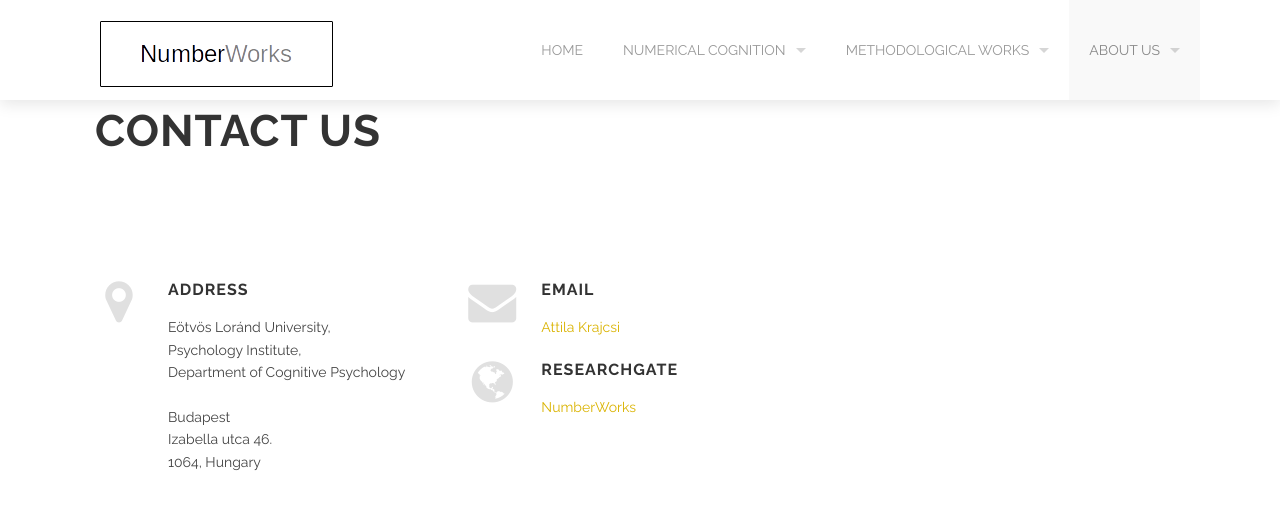
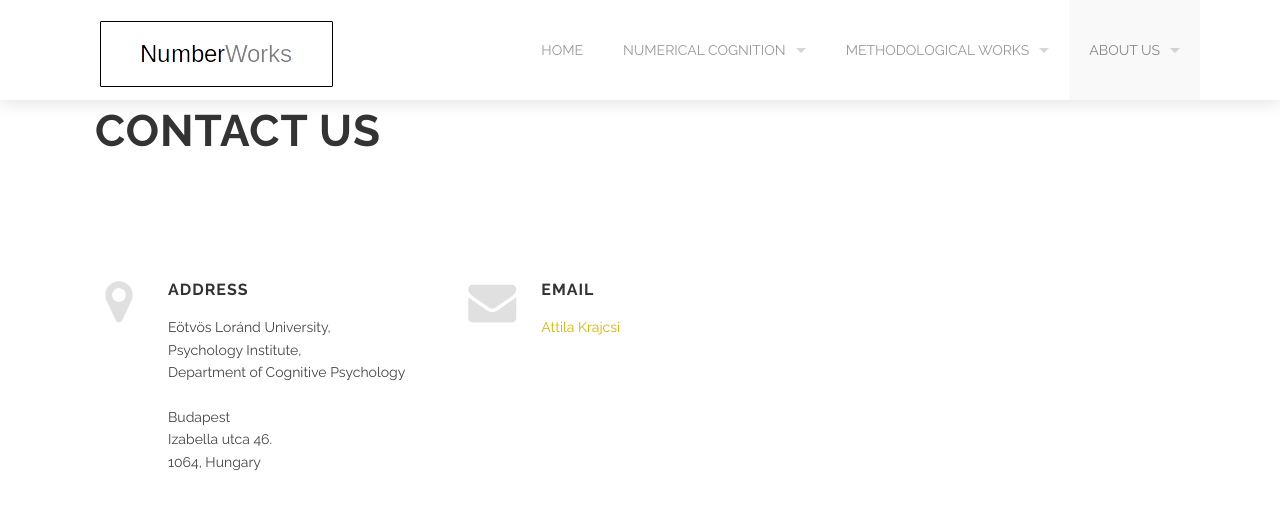
Before and after one commit to theNumberWorks/numberworks_website, a Jekyll site: the page built from contact.md, in a window 1280 px wide. Shown: the top 531 px of the page. Built offline with Jekyll 4.4.1, drawn with Linux system fonts in a browser that asks for light colours; grey boxes are pictures that could not be loaded.

Commit message:
Update contact.md

```diff
--- a/contact.md
+++ b/contact.md
@@ -23,9 +23,6 @@ section_id: about
             <i class='fa fa-envelope'></i>
             <h3>Email</h3>
             <p><a href="mailto:krajcsi@gmail.com">Attila Krajcsi</a></p>
-            <i class='fa fa-globe'></i>
-            <h3>ResearchGate</h3>
-            <p><a href="https://www.researchgate.net/lab/Attila-Krajcsi-Lab-The-Number-Works-Attila-Krajcsi">NumberWorks</a></p>
           </div>
           <div class='two spacing'></div>
         </div>
```
